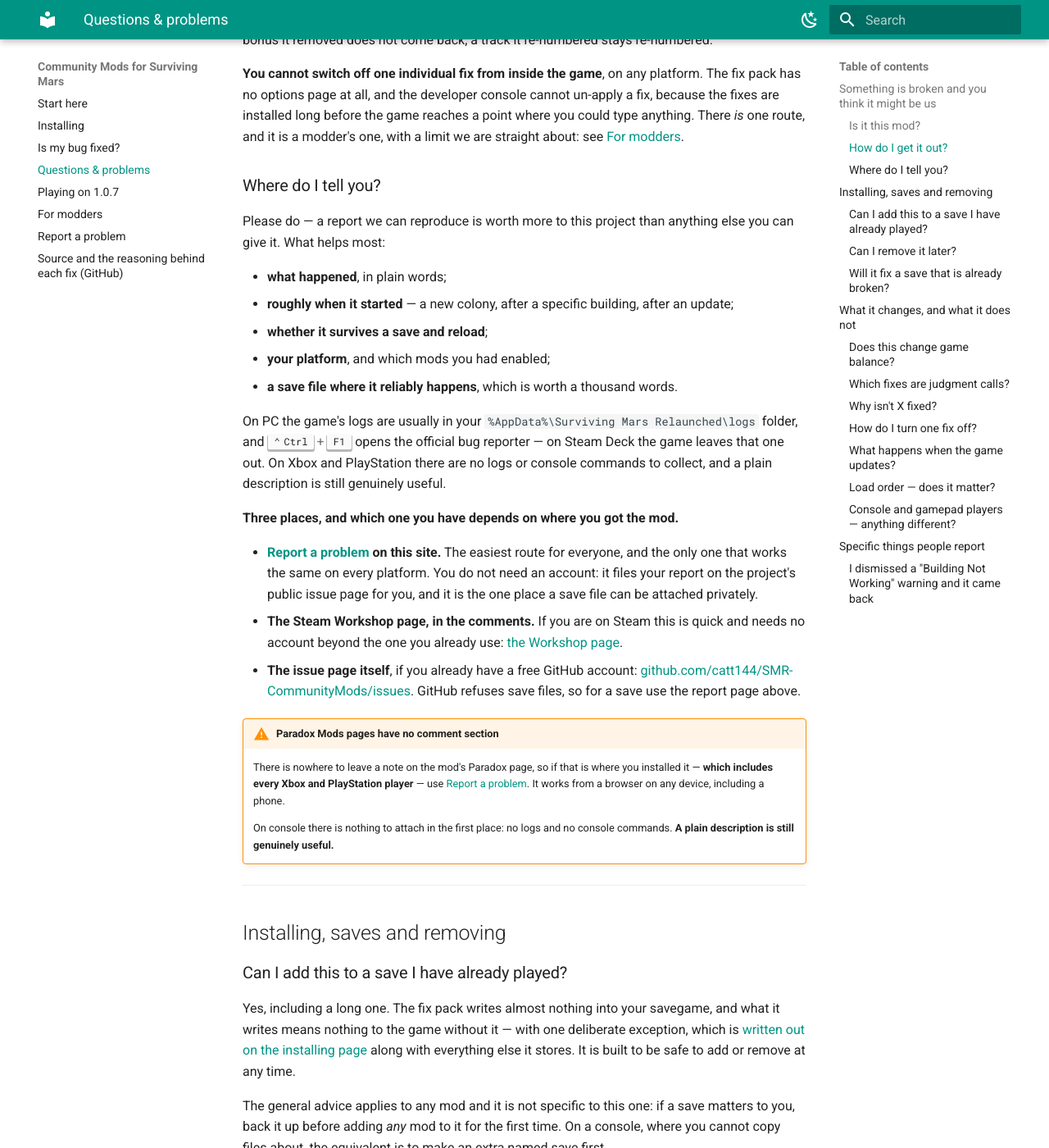
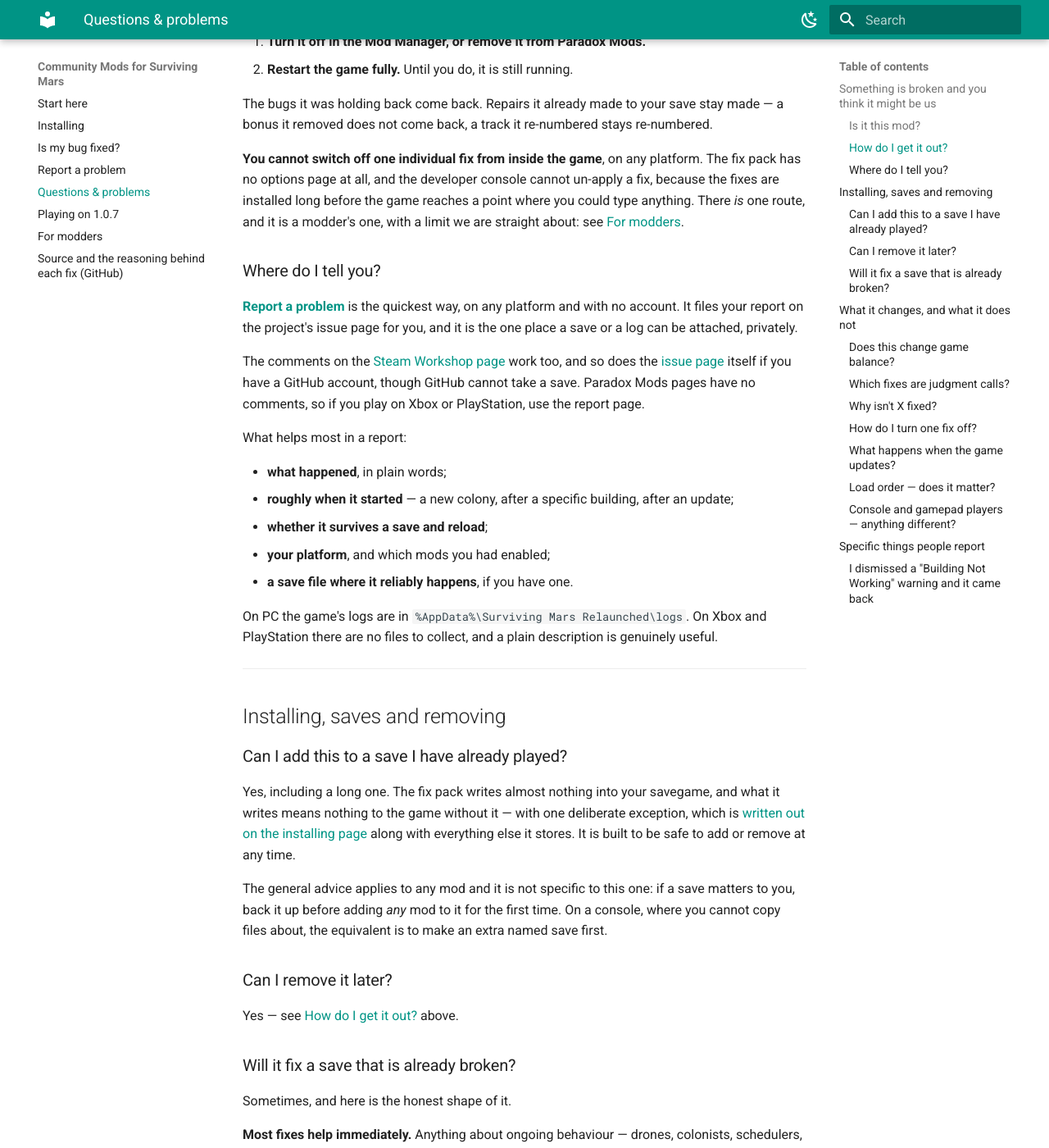
Before and after one commit to catt144/SMR-CommunityMods, an MkDocs documentation site: the page built from content/faq.md, in a window 1280 px wide and 1400 px high, scrolled down 847 px. Shown: the whole window at 82% size. Built offline with MkDocs 1.6.1 and Material for MkDocs 9.7.7, drawn with Linux system fonts in a browser that asks for light colours; some of the changed text lies outside the part shown.

Commit message:
Make Report a problem the easy thing to find
Owner: the report route took too long to reach; the FAQ is wordy and most
visitors want one thing, how to submit an issue.

- landing page: a Report a problem button beside Is my bug fixed?
- nav: Report a problem moves up to third, after Is my bug fixed?
- FAQ: a Found a bug? tip box under the intro, and Where do I tell you?
  now leads with the form; the three-routes list and the Paradox warning
  box become one short paragraph (the Ctrl+F1 official-reporter line is cut)

Co-Authored-By: Claude Opus 5 (1M context) <noreply@anthropic.com>

```diff
--- a/content/faq.md
+++ b/content/faq.md
@@ -3,6 +3,10 @@
 Every question here was actually asked — during testing, in a bug report, or by
 someone deciding whether to install. Use ++ctrl+k++ if you are looking for
 something specific.
+
+!!! tip "Found a bug?"
+    **[Report a problem](report.md)** — no account needed, and you can attach a
+    save or a log.
 
 ## Something is broken and you think it might be us
 
@@ -44,43 +48,29 @@ about: see [For modders](for-modders.md).
 
 ### Where do I tell you?
 
-Please do — a report we can reproduce is worth more to this project than
-anything else you can give it. What helps most:
+**[Report a problem](report.md)** is the quickest way, on any platform and with no
+account. It files your report on the project's issue page for you, and it is the
+one place a save or a log can be attached, privately.
+
+The comments on the
+[Steam Workshop page](https://steamcommunity.com/sharedfiles/filedetails/?id=3787202810)
+work too, and so does the
+[issue page](https://github.com/catt144/SMR-CommunityMods/issues) itself if you
+have a GitHub account, though GitHub cannot take a save. Paradox Mods pages have no
+comments, so if you play on Xbox or PlayStation, use the report page.
+
+What helps most in a report:
 
 - **what happened**, in plain words;
 - **roughly when it started** — a new colony, after a specific building, after an
   update;
 - **whether it survives a save and reload**;
 - **your platform**, and which mods you had enabled;
-- **a save file where it reliably happens**, which is worth a thousand words.
+- **a save file where it reliably happens**, if you have one.
 
-On PC the game's logs are usually in your
-`%AppData%\Surviving Mars Relaunched\logs` folder, and ++ctrl+f1++ opens the
-official bug reporter — on Steam Deck the game leaves that one out. On Xbox and
-PlayStation there are no logs or console commands to collect, and a plain
-description is still genuinely useful.
-
-**Three places, and which one you have depends on where you got the mod.**
-
-- **[Report a problem](report.md) on this site.** The easiest route for everyone,
-  and the only one that works the same on every platform. You do not need an
-  account: it files your report on the project's public issue page for you, and it
-  is the one place a save file can be attached privately.
-- **The Steam Workshop page, in the comments.** If you are on Steam this is quick
-  and needs no account beyond the one you already use:
-  [the Workshop page](https://steamcommunity.com/sharedfiles/filedetails/?id=3787202810).
-- **The issue page itself**, if you already have a free GitHub account:
-  [github.com/catt144/SMR-CommunityMods/issues](https://github.com/catt144/SMR-CommunityMods/issues).
-  GitHub refuses save files, so for a save use the report page above.
-
-!!! warning "Paradox Mods pages have no comment section"
-    There is nowhere to leave a note on the mod's Paradox page, so if that is
-    where you installed it — **which includes every Xbox and PlayStation
-    player** — use [Report a problem](report.md). It works from a browser on any
-    device, including a phone.
-
-    On console there is nothing to attach in the first place: no logs and no
-    console commands. **A plain description is still genuinely useful.**
+On PC the game's logs are in `%AppData%\Surviving Mars Relaunched\logs`. On
+Xbox and PlayStation there are no files to collect, and a plain description is
+genuinely useful.
 
 ---
 
--- a/mkdocs.yml
+++ b/mkdocs.yml
@@ -79,10 +79,10 @@ nav:
   - Start here: index.md
   - Installing: install.md
   - Is my bug fixed?: fix-list.md
+  - Report a problem: report.md
   - Questions & problems: faq.md
   - Playing on 1.0.7: legacy-1-0-7.md
   - For modders: for-modders.md
-  - Report a problem: report.md
   - Source and the reasoning behind each fix (GitHub): https://github.com/catt144/SMR-CommunityFixPack
 
 extra_javascript:
```
Also changed, not shown: content/index.md (+1 -0 lines).
